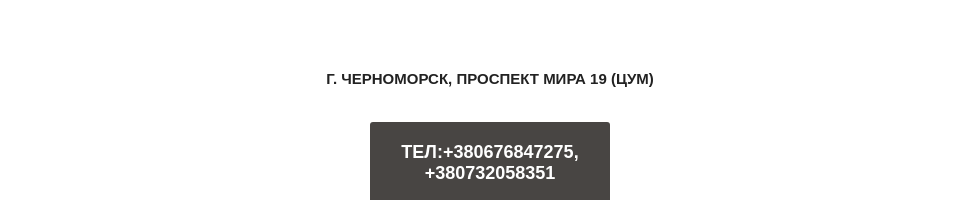
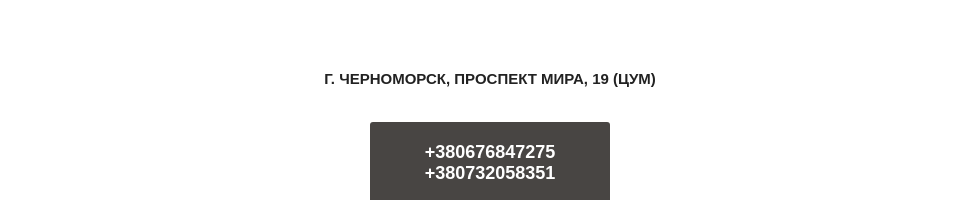
Before and after one commit to Eshopua/eshopua.github.io, a plain HTML site: page eshop/index.html in a window 1280 px wide. Shown: the part 3078-3278 px from the top of the page, without its empty margins (150-1119 px from the left). Drawn offline with Linux system fonts and the light colour scheme.

Commit message:
fifth commit

```diff
--- a/eshop/index.html
+++ b/eshop/index.html
@@ -178,9 +178,9 @@
    <footer>
        <div class="container clearfix">
        <h5>контакты</h5>
-<h6>г. Черноморск, проспект Мира 19 (ЦУМ)</h6>
-       <a class="button1">тел:+380676847275, +380732058351</a>
-
+<h6>г. Черноморск, проспект Мира, 19 (ЦУМ)</h6>
+       <a class="button1">+380676847275
+       +380732058351</a>
     </div>
    </footer>
 </body>
```
